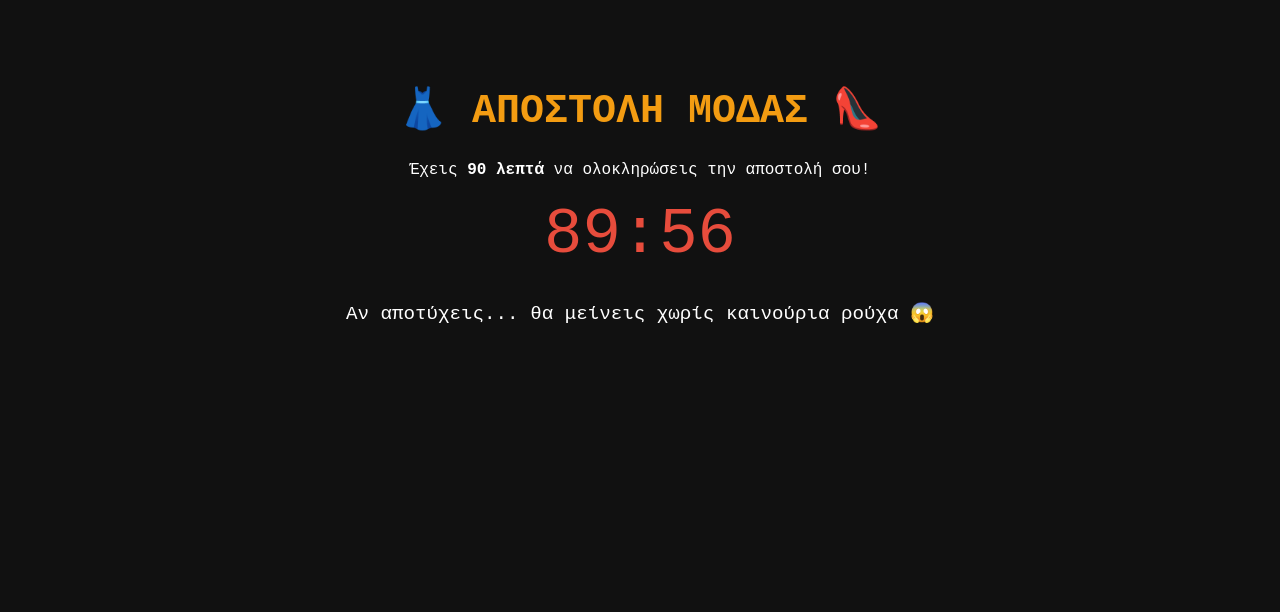
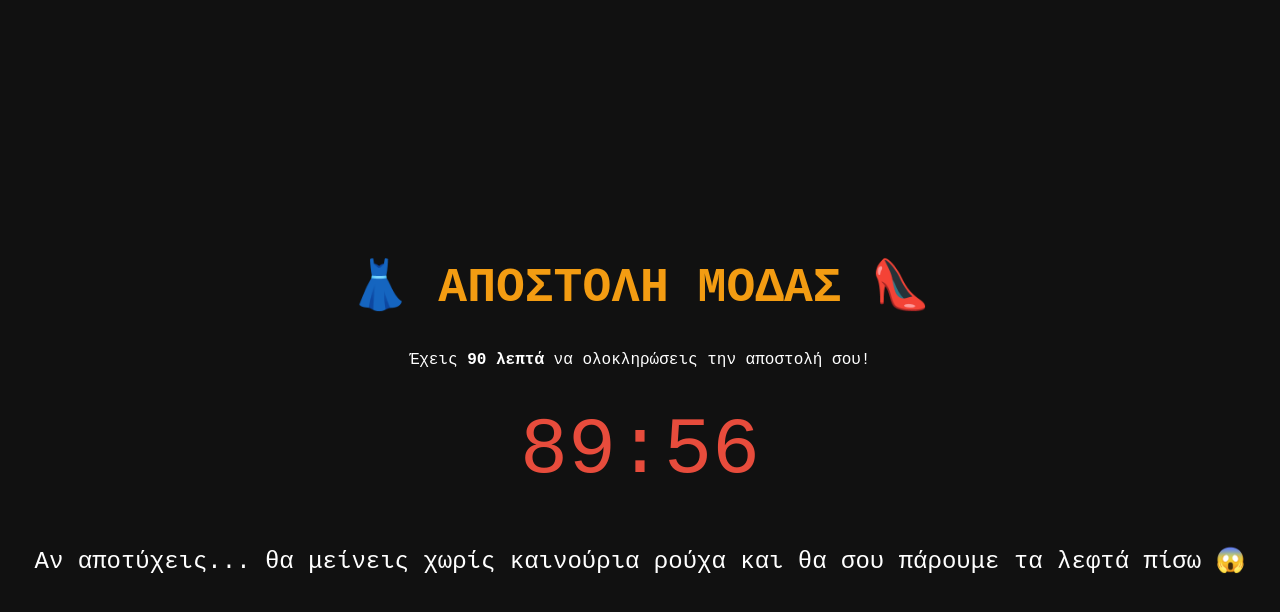
Before and after one commit to SemniaV/countdown, a plain HTML site: page index.html in a window 1280 px wide. Drawn offline with Linux system fonts and the light colour scheme.

Commit message:
Update index.html

```diff
--- a/index.html
+++ b/index.html
@@ -8,23 +8,32 @@
       background-color: #111;
       color: #fff;
       font-family: 'Courier New', monospace;
+      display: flex;
+      flex-direction: column;
+      justify-content: center;
+      align-items: center;
+      height: 100vh;
+      margin: 0;
       text-align: center;
-      padding-top: 50px;
     }
     h1 {
-      font-size: 2.5em;
+      font-size: 3em;
       color: #f39c12;
+      margin-bottom: 20px;
     }
     #timer {
-      font-size: 4em;
-      margin: 20px;
+      font-size: 5em;
+      margin: 20px 0;
       color: #e74c3c;
     }
     .msg {
-      font-size: 1.2em;
+      font-size: 1.5em;
       margin-top: 30px;
     }
-    .hidden {
+    #endMessage {
+      font-size: 1.8em;
+      color: #2ecc71;
+      margin-top: 30px;
       display: none;
     }
   </style>
@@ -33,8 +42,8 @@
   <h1>👗 ΑΠΟΣΤΟΛΗ ΜΟΔΑΣ 👠</h1>
   <p>Έχεις <strong>90 λεπτά</strong> να ολοκληρώσεις την αποστολή σου!</p>
   <div id="timer"></div>
-  <div class="msg">Αν αποτύχεις... θα μείνεις χωρίς καινούρια ρούχα 😱</div>
-  <div id="endMessage" class="msg hidden">
+  <div class="msg">Αν αποτύχεις... θα μείνεις χωρίς καινούρια ρούχα και θα σου πάρουμε τα λεφτά πίσω 😱</div>
+  <div id="endMessage">
     🎉 Συγχαρητήρια! Η αποστολή ολοκληρώθηκε!
     Ετοιμάσου για ψώνια 🛍️✨
     (Το δώρο σε περιμένει 👀)
@@ -58,7 +67,7 @@
         if (--timer < 0) {
           clearInterval(interval);
           document.getElementById("timer").innerHTML = "0:00";
-          document.getElementById("endMessage").classList.remove("hidden");
+          document.getElementById("endMessage").style.display = "block";
         }
       }, 1000);
     }
```
